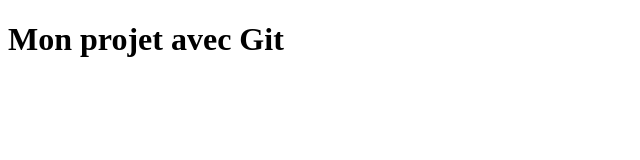
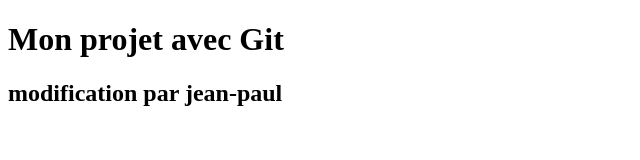
Before and after one commit to JP17futureDeveloppeur/TP1, a plain HTML site: page index.html in a window 1280 px wide. Shown: the whole page, without its empty margins (0-640 px from the left). Drawn offline with Linux system fonts and the light colour scheme.

Commit message:
modification jpaul

```diff
--- a/index.html
+++ b/index.html
@@ -7,5 +7,6 @@
   </head>
   <body>
     <h1>Mon projet avec Git</h1>
+    <h2>modification par jean-paul</h2>
   </body>
 </html>
```
